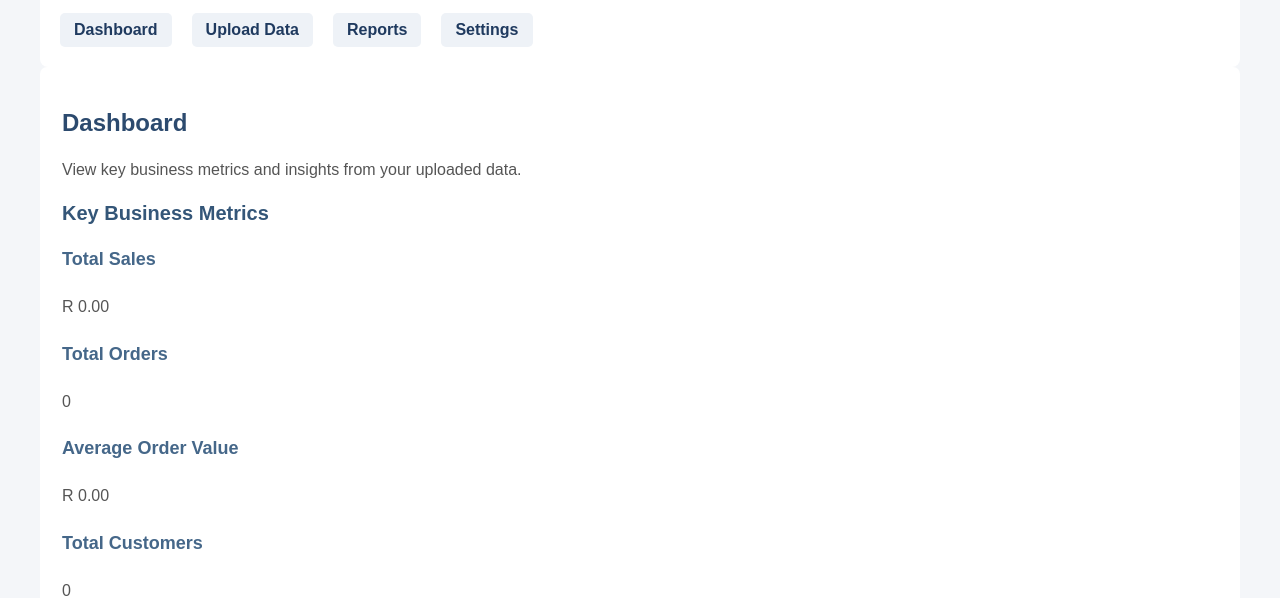
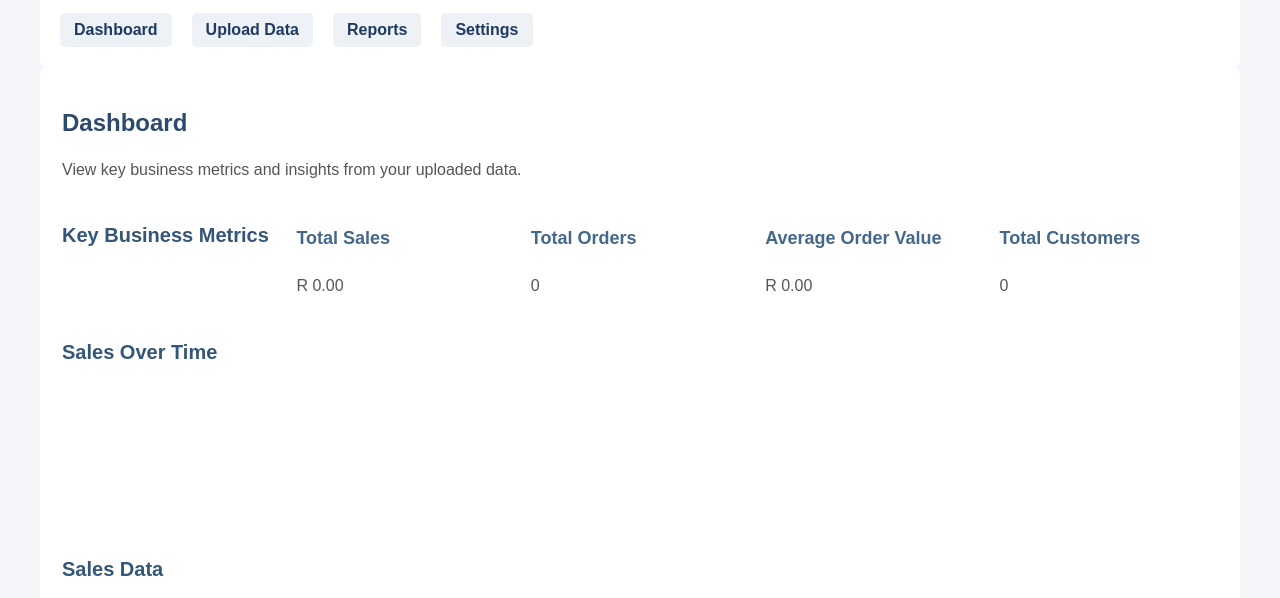
Before and after one commit to jozicoder-za/javascript_projects, a plain HTML site: page portfolio_august/3. Business Analytics/index.html in a window 1280 px wide. Shown: the part 167-765 px from the top of the page. Drawn offline with Linux system fonts and the light colour scheme.

Commit message:
section metrics division

```diff
--- a/portfolio_august/3. Business Analytics/style.css
+++ b/portfolio_august/3. Business Analytics/style.css
@@ -89,3 +89,10 @@ main > section {
   border-radius: 7px;
   margin-bottom: 22px;
 }
+
+#metrics {
+  display: grid;
+  grid-template-columns: repeat(auto-fit, minmax(200px, 1fr));
+  gap: 16px;
+  margin: 22px 0 26px 0;
+}
```
